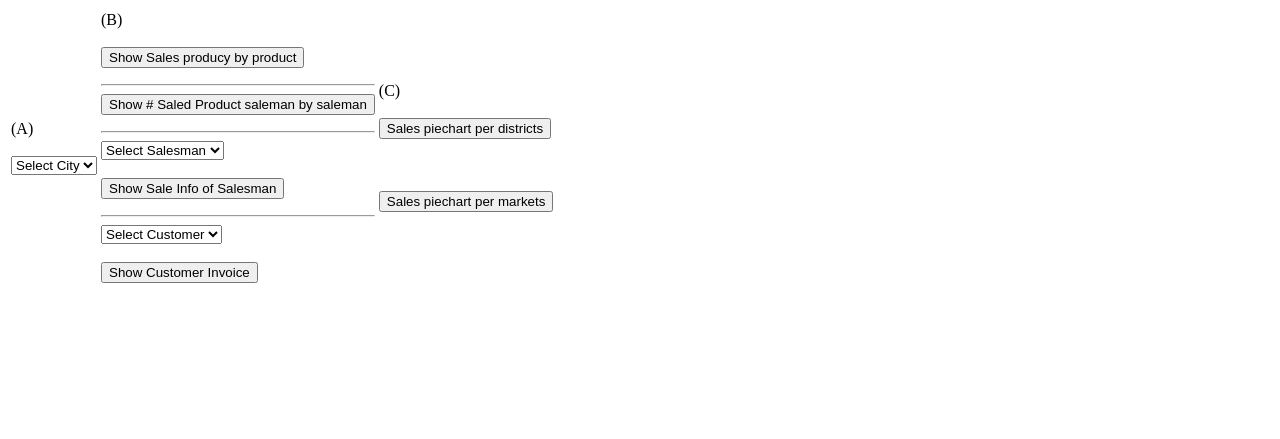
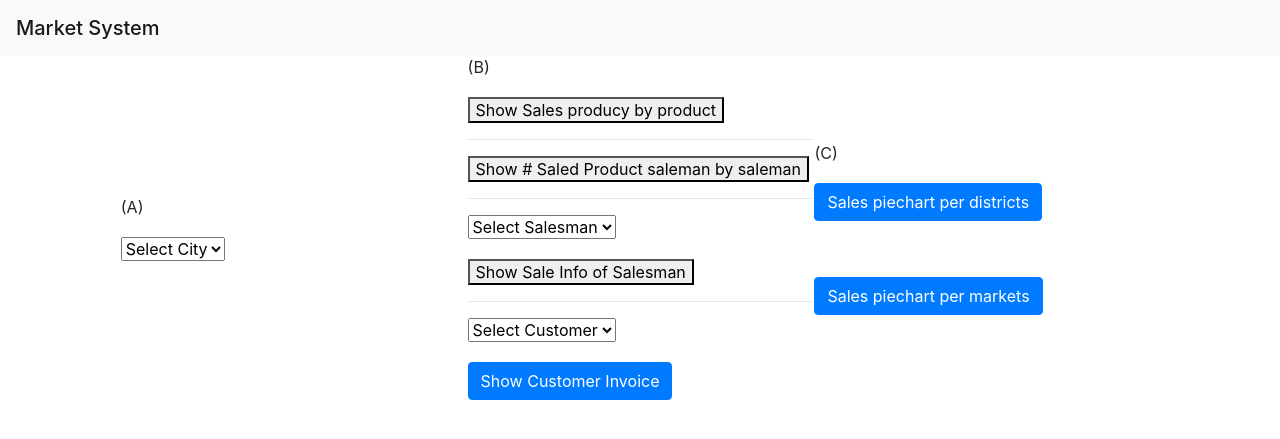
Before and after one commit to berkayyildi/DB-Project, a PHP site: page / in a window 1280 px wide. Shown: the top 439 px of the page. Run offline with PHP 8.4, Linux system fonts and the light colour scheme; data that the repository does not hold is empty.

Commit message:
Foreach city unique market brand Navbar add and Graphical changes

```diff
--- a/index.php
+++ b/index.php
@@ -1,6 +1,16 @@
 
 <html>
 <body>
+
+<link rel="stylesheet" href="https://stackpath.bootstrapcdn.com/bootstrap/4.3.1/css/bootstrap.min.css" integrity="sha384-ggOyR0iXCbMQv3Xipma34MD+dH/1fQ784/j6cY/iJTQUOhcWr7x9JvoRxT2MZw1T" crossorigin="anonymous">
+<script src="https://stackpath.bootstrapcdn.com/bootstrap/4.3.1/js/bootstrap.min.js" integrity="sha384-JjSmVgyd0p3pXB1rRibZUAYoIIy6OrQ6VrjIEaFf/nJGzIxFDsf4x0xIM+B07jRM" crossorigin="anonymous"></script>
+
+
+<nav class="navbar navbar-light bg-light">
+  <span class="navbar-brand mb-0 h1">Market System</span>
+</nav>
+
+<center>
 
 <?php
 
@@ -290,7 +300,7 @@ if(@$_POST['city']){
 
 }else{
 
-    echo "<table><tr><td>";
+    echo "<table><tr><td width='33%'>";
 
     echo "(A)<br><br>";
 
@@ -298,6 +308,7 @@ if(@$_POST['city']){
     <input value='A' type='hidden' name='request'>
     <select name='city' onchange='this.form.submit()' >";
     $result = $baglan->query("SELECT * FROM Cities");
+
     echo '<option value="-">Select City</option>';
     while ($row = $result->fetch_assoc()) {
                     echo '<option value="'.$row['id'].'">'.$row['name'].'</option>';
@@ -305,7 +316,7 @@ if(@$_POST['city']){
     echo "</select>";
     echo "</form>";
 
-    echo "</td><td>";
+    echo "</td><td width='33%'>";
 
     echo '(B)<br><br>
     <form method="POST">
@@ -358,27 +369,27 @@ if(@$_POST['city']){
     }
     echo "</select>";
 
-    echo '<br><br><button type="submit">Show Customer Invoice</button>
+    echo '<br><br><button class="btn btn-primary" type="submit">Show Customer Invoice</button>
     </form>
     ';
 
 
 
     echo "
-    </td><td>
+    </td><td width='33%'>
     (C)
     <br><br>
 
     <form method='POST'>
     <input value='CA' type='hidden' name='request'>
-    <button type='submit.'>Sales piechart per districts</button>
+    <button class='btn btn-primary' type='submit'>Sales piechart per districts</button>
     </form>
 
 
     <form method='POST'>
     <input value='CB' type='hidden' name='request'>
     <br><br>
-    <button type='submit'>Sales piechart per markets</button>
+    <button class='btn btn-primary' type='submit'>Sales piechart per markets</button>
     </form>
 
     </td></tr></table>";
```
Also changed, not shown: install.php (+7 -2 lines).
